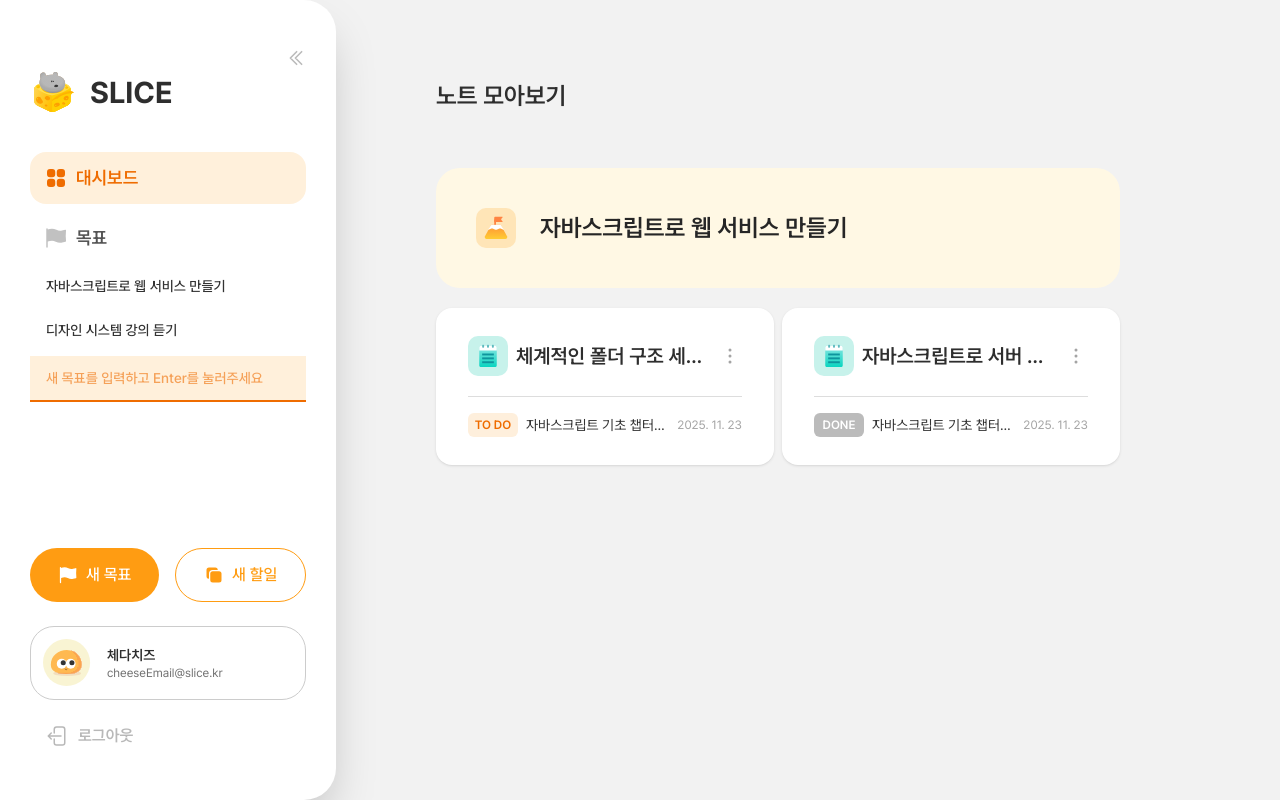
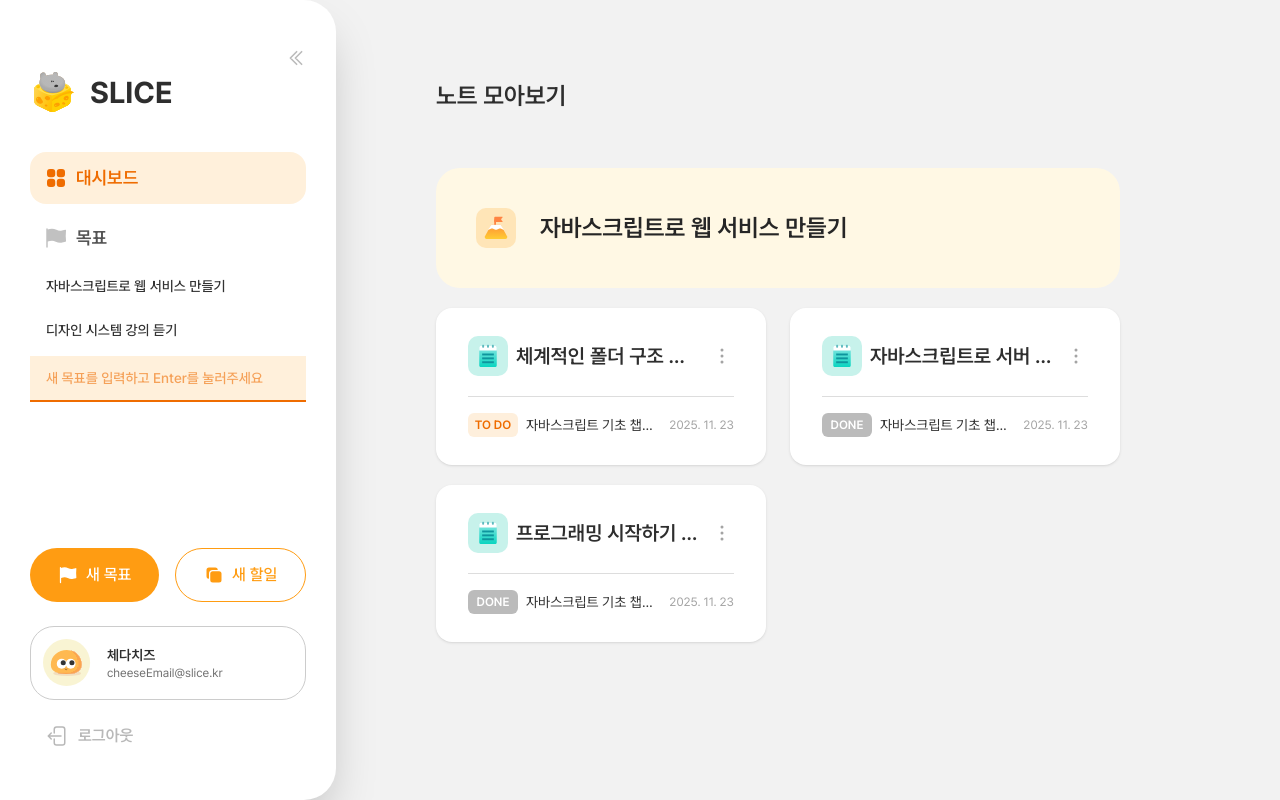
Before and after one commit to swallowedB/slice, a Next.js app: page /notes in a window 1280 px wide. Built offline with nearby package versions, Linux system fonts and the light colour scheme.

Commit message:
💄 Style : NoteList grid gap 값 수정

```diff
--- a/src/app/(protected)/notes/_components/NoteList.tsx
+++ b/src/app/(protected)/notes/_components/NoteList.tsx
@@ -38,12 +38,29 @@ const mockNotes = {
       userId: 1,
       teamId: "team-abc",
     },
+    {
+      id: 3,
+      title: "프로그래밍 시작하기 in JavaScript",
+      goal: {
+        id: 100,
+        title: "자바스크립트로 웹 서비스 만들기",
+      },
+      todo: {
+        id: 1002,
+        title: "자바스크립트 기초 챕터1 듣기",
+        done: true,
+      },
+      updatedAt: "2025-11-28T10:08:39.408Z",
+      createdAt: "2025-11-28T10:08:39.408Z",
+      userId: 1,
+      teamId: "team-abc",
+    },
   ],
 };
 
 export default function NoteList() {
   return (
-    <div className="grid grid-cols-1 gap-2 lg:grid-cols-2">
+    <div className="grid grid-cols-1 gap-2 sm:gap-4 lg:grid-cols-2 lg:gap-x-6 lg:gap-y-5">
       {mockNotes.notes.map((note) => (
         <NoteItem
           key={note.id}
```
